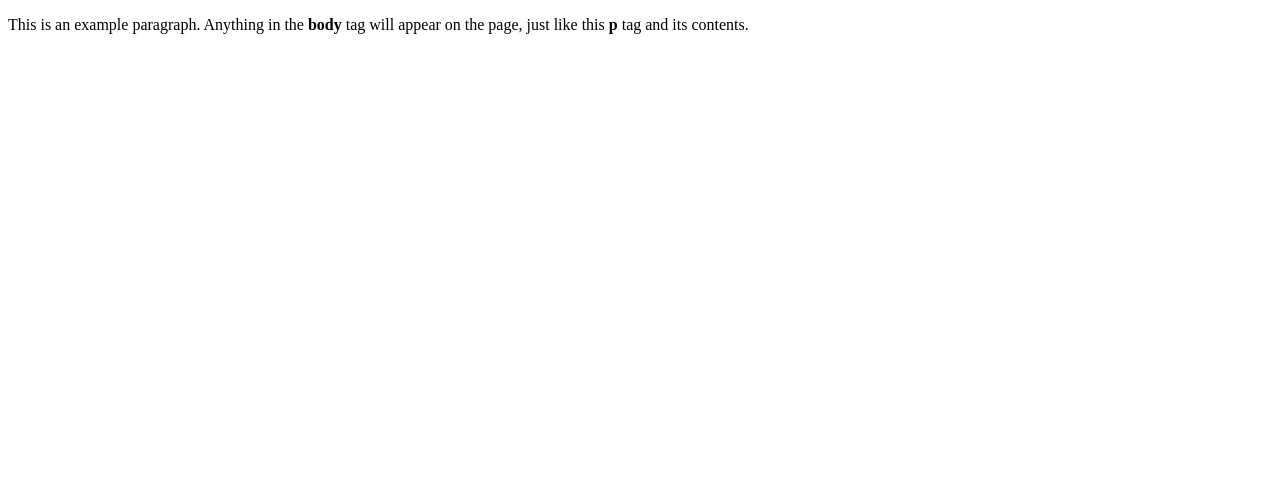
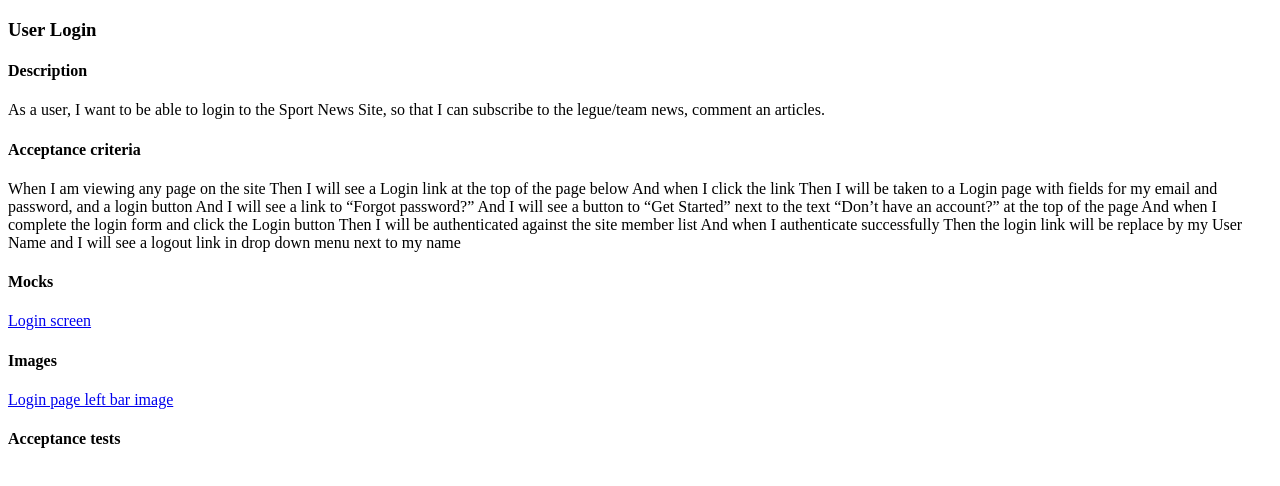
Before and after one commit to UlianaShevtsiv/githubPagesTest, a plain HTML site: page index.html in a window 1280 px wide. Drawn offline with Linux system fonts and the light colour scheme.

Commit message:
Update index.html

```diff
--- a/index.html
+++ b/index.html
@@ -4,6 +4,34 @@
     <title>This is the Pages Test!</title>
   </head>
   <body>
-    <p>This is an example paragraph. Anything in the <strong>body</strong> tag will appear on the page, just like this <strong>p</strong> tag and its contents.</p>
+    <h3>User Login</h3>
+    <h4>Description</h4>
+    <p>As a user, I want to be able to login to the Sport News Site, so that I can subscribe to the legue/team news, comment an articles.</p>
+
+    <h4>Acceptance criteria</h4>
+    <p>
+      When I am viewing any page on the site
+      Then I will see a Login link at the top of the page below
+
+      And when I click the link
+      Then I will be taken to a Login page with fields for my email and password, and a login button
+
+      And I will see a link to “Forgot password?”
+
+      And I will see a button to “Get Started” next to the text “Don’t have an account?” at the top of the page
+
+      And when I complete the login form and click the Login button Then I will be authenticated against the site member list
+
+      And when I authenticate successfully
+      Then the login link will be replace by my User Name and I will see a logout link in drop down menu next to my name
+    </p>
+
+    <h4>Mocks</h4>
+    <a href="https://www.figma.com/file/S3zqM2IcyKa93oQZPdkxQo/Sport-News?node-id=0%3A1">Login screen</a>
+
+    <h4>Images</h4>
+    <a href="https://www.figma.com/file/S3zqM2IcyKa93oQZPdkxQo/Sport-News?node-id=0%3A1">Login page left bar image</a>
+
+    <h4>Acceptance tests</h4>
   </body>
 </html>
```
